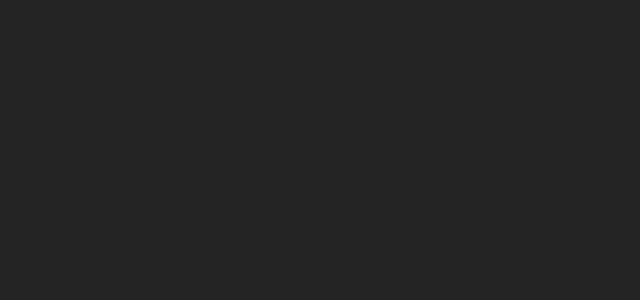
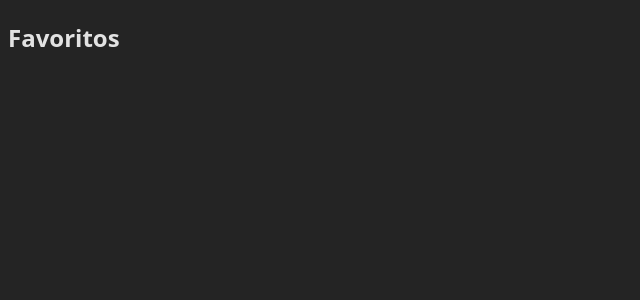
Before and after one commit to GuilhermeAyala/Livraria, a React (Vite) app: page /user/Favoritos in a window 1280 px wide. Before the commit this address had no page. Shown: the top 300 px of the page, without its empty margins (0-640 px from the left). Built offline with nearby package versions, Linux system fonts and the light colour scheme.

Commit message:
Aba Favoritos
Navegação do menu para aba dos favoritos

```diff
--- a/src/App.jsx
+++ b/src/App.jsx
@@ -3,6 +3,7 @@
 import LoginForm from './components/LoginForm';
 import AdminPage from './pages/AdminPage';
 import UserPage from './pages/UserPage';
+import Favoritos from './components/Favoritos';
 
 
 function App() {
@@ -12,6 +13,7 @@
         <Route path='/' element={<LoginForm />} />
         <Route path='/admin' element={<AdminPage />} />
         <Route path='/user' element={<UserPage />} />
+        <Route path='/user/Favoritos' element={<Favoritos />} />
       </Routes>
     </BrowserRouter>
   );
--- /dev/null
+++ b/src/components/Favoritos.jsx
@@ -0,0 +1,11 @@
+import React from 'react';
+
+const Favoritos = () => {
+    return(
+        <div>
+            <h2>Favoritos</h2>
+        </div>
+    )
+}
+
+export default Favoritos;
--- a/src/components/Menu.jsx
+++ b/src/components/Menu.jsx
@@ -1,7 +1,13 @@
 import React from 'react';
-import CarrinhoView from './Carrinho';
+import { useNavigate } from "react-router-dom";
 
 const Menu = () => {
+    const navigate = useNavigate();
+
+    const EnterFavoritos = () => {
+        navigate('/user/Favoritos');
+    }
+
     return(
         <div>
             <ul style={{display: 'flex', listStyle: 'none'}}>
@@ -10,9 +16,8 @@
                     <button style={{backgroundColor: 'red'}}>Carrinho</button>
                 </li>
                 <li>
-                    <button style={{backgroundColor: 'yellow'}}>Favoritos</button>
+                    <button style={{backgroundColor: 'yellow'}} onClick={EnterFavoritos}>Favoritos</button>
                 </li>
-                <li>Teste</li>
             </ul>
         </div>
     );
```
